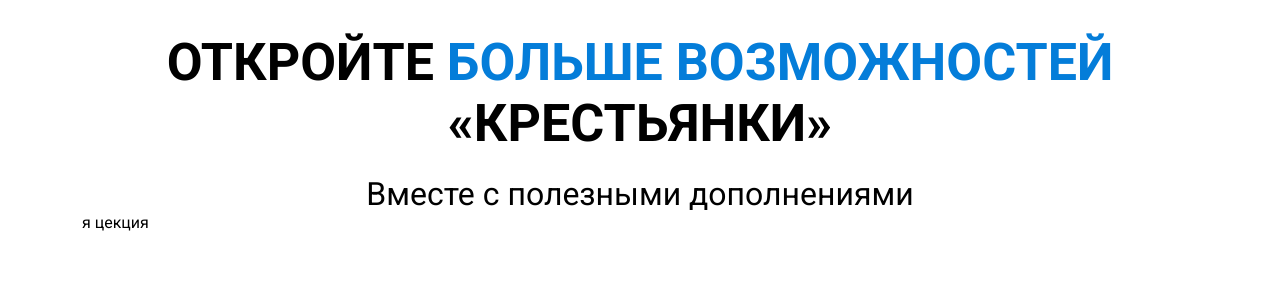
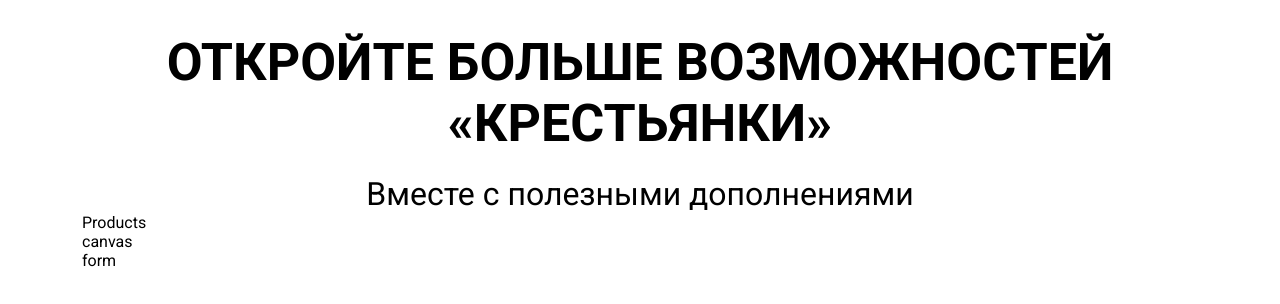
Before and after one commit to nemzorov/test-project, a Vue app: page / in a window 1280 px wide. Shown: the top 304 px of the page. Built offline with nearby package versions, Linux system fonts and the light colour scheme.

Commit message:
create components

```diff
--- a/package.json
+++ b/package.json
@@ -1,7 +1,7 @@
 {
   "name": "test-project",
   "private": true,
-  "version": "0.0.0",
+  "version": "1.0.0",
   "type": "module",
   "scripts": {
     "dev": "vite",
--- a/src/App.vue
+++ b/src/App.vue
@@ -1,11 +1,17 @@
 <script>
-import Section from "@/components/vue-section.vue";
+import Constructor from "@/components/vue-constructor.vue";
 export default {
   name: "App",
-  components: { Section },
+  components: { Constructor },
+  data() {
+    return {
+      pagetitle: "Откройте больше возможностей «Крестьянки»",
+      subitle: "Вместе с полезными дополнениями",
+    };
+  },
 };
 </script>
 
 <template>
-  <Section />
+  <Constructor v-bind:section="{ pagetitle, subitle }" />
 </template>
--- /dev/null
+++ b/src/components/elements/vue-canvas.vue
@@ -0,0 +1,7 @@
+<script>
+export default {
+  name: "Canvas",
+};
+</script>
+
+<template><div>canvas</div></template>
--- /dev/null
+++ b/src/components/elements/vue-form.vue
@@ -0,0 +1,7 @@
+<script>
+export default {
+  name: "Form",
+};
+</script>
+
+<template><div>form</div></template>
--- a/src/components/elements/vue-pagetitle.vue
+++ b/src/components/elements/vue-pagetitle.vue
@@ -1,13 +1,14 @@
 <script>
 export default {
   name: "Pagetitle",
+  props: ["pagetitle", "subtitle"],
 };
 </script>
 
 <template>
   <div class="pagetitle">
-    <h2>Откройте <span>больше возможностей</span> «Крестьянки»</h2>
-    <p>Вместе с полезными дополнениями</p>
+    <h2>{{ pagetitle }}</h2>
+    <p v-if="subtitle">{{ subtitle }}</p>
   </div>
 </template>
 
--- /dev/null
+++ b/src/components/elements/vue-products.vue
@@ -0,0 +1,7 @@
+<script>
+export default {
+  name: "Products",
+};
+</script>
+
+<template><div>Products</div></template>
--- /dev/null
+++ b/src/components/vue-constructor.vue
@@ -0,0 +1,35 @@
+<script>
+import Pagetitle from "@/components/elements/vue-pagetitle.vue";
+import Products from "@/components/elements/vue-products.vue";
+import Canvas from "@/components/elements/vue-canvas.vue";
+import Form from "@/components/elements/vue-form.vue";
+
+export default {
+  name: "Section",
+  props: {
+    section: {
+      type: Object,
+    },
+  },
+  components: { Pagetitle, Products, Canvas, Form },
+};
+</script>
+
+<template>
+  <section class="constructor">
+    <div class="container">
+      <Pagetitle
+        v-if="section.pagetitle"
+        v-bind:pagetitle="section.pagetitle"
+        v-bind:subtitle="section.subitle"
+      />
+      <div class="constructor__wrapper">
+        <Products class="constructor__products" />
+        <Canvas class="constructor__img" />
+        <Form class="constructor__form" />
+      </div>
+    </div>
+  </section>
+</template>
+
+<style lang="scss"></style>
--- a/src/components/vue-section.vue
+++ /dev/null
@@ -1,18 +0,0 @@
-<script>
-import Pagetitle from "@/components/elements/vue-pagetitle.vue";
-export default {
-  name: "Section",
-  components: { Pagetitle },
-};
-</script>
-
-<template>
-  <section>
-    <div class="container">
-      <Pagetitle />
-      <div>я цекция</div>
-    </div>
-  </section>
-</template>
-
-<style></style>
```
